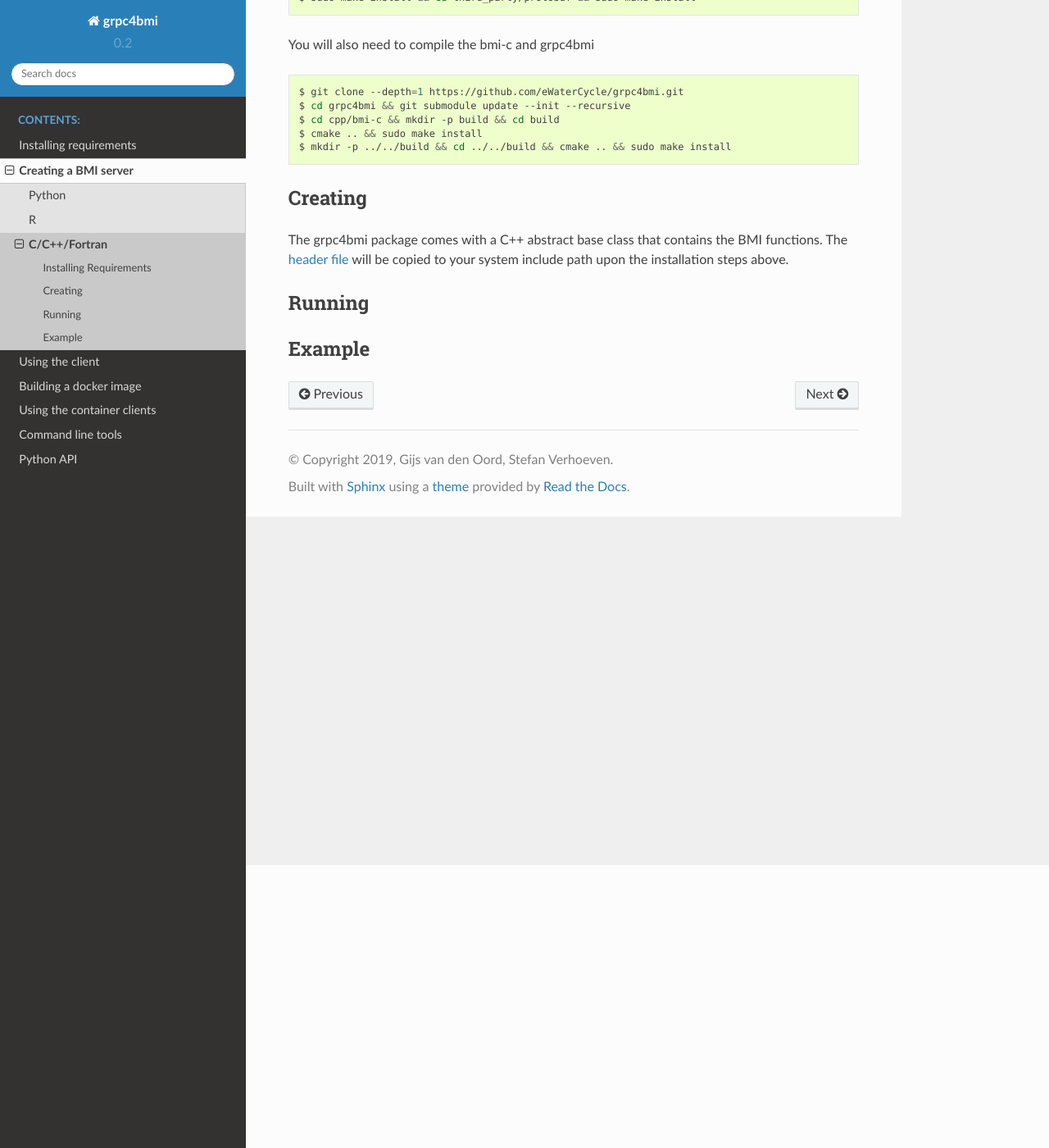
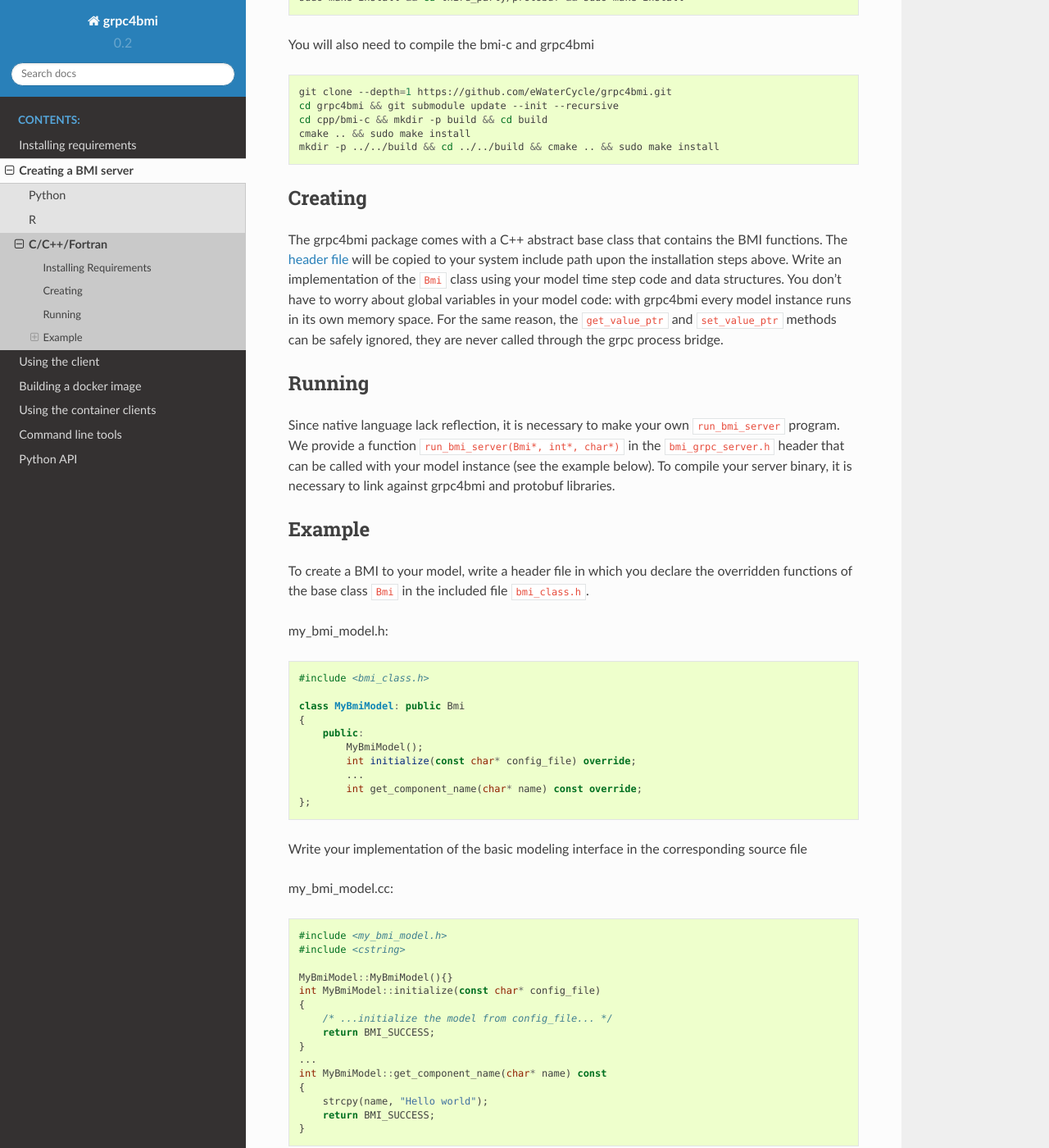
Before and after one commit to eWaterCycle/grpc4bmi, a Sphinx documentation site: the page built from docs/server/Cpp.rst, in a window 1280 px wide and 1400 px high, scrolled down 345 px. Shown: the whole window at 82% size. Built offline with Sphinx 7.4.7 and the Read the Docs theme 2.0.0, drawn with Linux system fonts in a browser that asks for light colours; some of the changed text lies outside the part shown.

Commit message:
Added some C++/Fortran docs

```diff
--- a/docs/server/Cpp.rst
+++ b/docs/server/Cpp.rst
@@ -7,29 +7,124 @@ For native programming languages it is necessary to install and compile the C++
 
 .. code-block:: sh
 
-    $ git clone -b $(curl -L https://grpc.io/release) --depth=1 https://github.com/grpc/grpc
-    $ cd grpc && git submodule update --init --recursive
-    $ sudo make install && cd third_party/protobuf && sudo make install
+    git clone -b $(curl -L https://grpc.io/release) --depth=1 https://github.com/grpc/grpc
+    cd grpc && git submodule update --init --recursive
+    sudo make install && cd third_party/protobuf && sudo make install
 
 You will also need to compile the bmi-c and grpc4bmi
 
 .. code-block:: sh
 
-    $ git clone --depth=1 https://github.com/eWaterCycle/grpc4bmi.git
-    $ cd grpc4bmi && git submodule update --init --recursive
-    $ cd cpp/bmi-c && mkdir -p build && cd build
-    $ cmake .. && sudo make install
-    $ mkdir -p ../../build && cd ../../build && cmake .. && sudo make install
+    git clone --depth=1 https://github.com/eWaterCycle/grpc4bmi.git
+    cd grpc4bmi && git submodule update --init --recursive
+    cd cpp/bmi-c && mkdir -p build && cd build
+    cmake .. && sudo make install
+    mkdir -p ../../build && cd ../../build && cmake .. && sudo make install
 
 
 Creating
 --------
 
 The grpc4bmi package comes with a C++ abstract base class that contains the BMI functions. The `header file <https://github.com/eWaterCycle/grpc4bmi/blob/master/cpp/bmi_class.h>`_ will
-be copied to your system include path upon the installation steps above.
+be copied to your system include path upon the installation steps above. Write an implementation of the ``Bmi`` class using your model time step code and data structures. You don't have to worry about global variables in your model code: with grpc4bmi every model instance runs in its own memory space. For the same reason, the ``get_value_ptr`` and ``set_value_ptr`` methods can be safely ignored, they are never called through the grpc process bridge.
 
 Running
 -------
 
+Since native language lack reflection, it is necessary to make your own ``run_bmi_server`` program. We provide a function ``run_bmi_server(Bmi*, int*, char*)`` in the ``bmi_grpc_server.h`` header that can be called with your model instance (see the example below). To compile your server binary, it is necessary to link against grpc4bmi and protobuf libraries.
+
 Example
 -------
+
+To create a BMI to your model, write a header file in which you declare the overridden functions of the base class ``Bmi`` in the included file ``bmi_class.h``.
+
+my_bmi_model.h:
+
+.. code-block:: cpp
+
+    #include <bmi_class.h>
+
+    class MyBmiModel: public Bmi
+    {
+        public:
+            MyBmiModel();
+            int initialize(const char* config_file) override;
+            ...
+            int get_component_name(char* name) const override;
+    };
+
+Write your implementation of the basic modeling interface in the corresponding source file
+
+my_bmi_model.cc:
+
+.. code-block:: cpp
+
+    #include <my_bmi_model.h>
+    #include <cstring>
+
+    MyBmiModel::MyBmiModel(){}
+    int MyBmiModel::initialize(const char* config_file)
+    {
+        /* ...initialize the model from config_file... */
+        return BMI_SUCCESS;
+    }
+    ...
+    int MyBmiModel::get_component_name(char* name) const
+    {
+        strcpy(name, "Hello world");
+        return BMI_SUCCESS;
+    }
+
+Now the BMI server can be simply be implemented as
+
+run_my_bmi_model.cc:
+
+.. code-block:: cpp
+
+    #include "bmi_grpc_server.h"
+    #include "my_bmi_model.h"
+
+    int main(int argc, char* argv[])
+    {
+        Bmi* model = new HypeBmi();
+        run_bmi_server(model, argc, argv);
+        delete model;
+        return 0;
+    }
+
+This binary will need to be linked against grpc4bmi and the protobuf libraries:
+
+.. code-block:: sh
+
+    g++ -o hype_bmi_server run_my_bmi_model.o my_bmi_model.o `pkg-config --libs protobuf grpc++ grpc` -Wl,--no-as-needed -lgrpc++_reflection -ldl -lgrpc4bmi
+
+
+
+Fortran
+.......
+
+In case you have a Fortran model, we advice to write the corresponding functions in Fortran first and export them to the implementation, e.g.
+
+my_bmi_model.f90:
+
+.. code-block:: fortran
+
+    subroutine get_component_name(name) bind(c, name="get_component_name_f")
+        use, intrinsic ::iso_c_binding
+        implicit none
+        character(kind=c_char), intent(out) :: name(*)
+        name(1:11)="Hello world"
+        name(12)=c_null_char
+
+Now it is possible to call this function from the BMI C implementation as follows,
+
+my_bmi_model.cc:
+
+.. code-block:: cpp
+
+    extern "C" void get_component_name_f(char*)
+    int MyBmiModel::get_component_name(char* name) const
+    {
+        get_component_name_f(name);
+        return BMI_SUCCESS;
+    }
```
